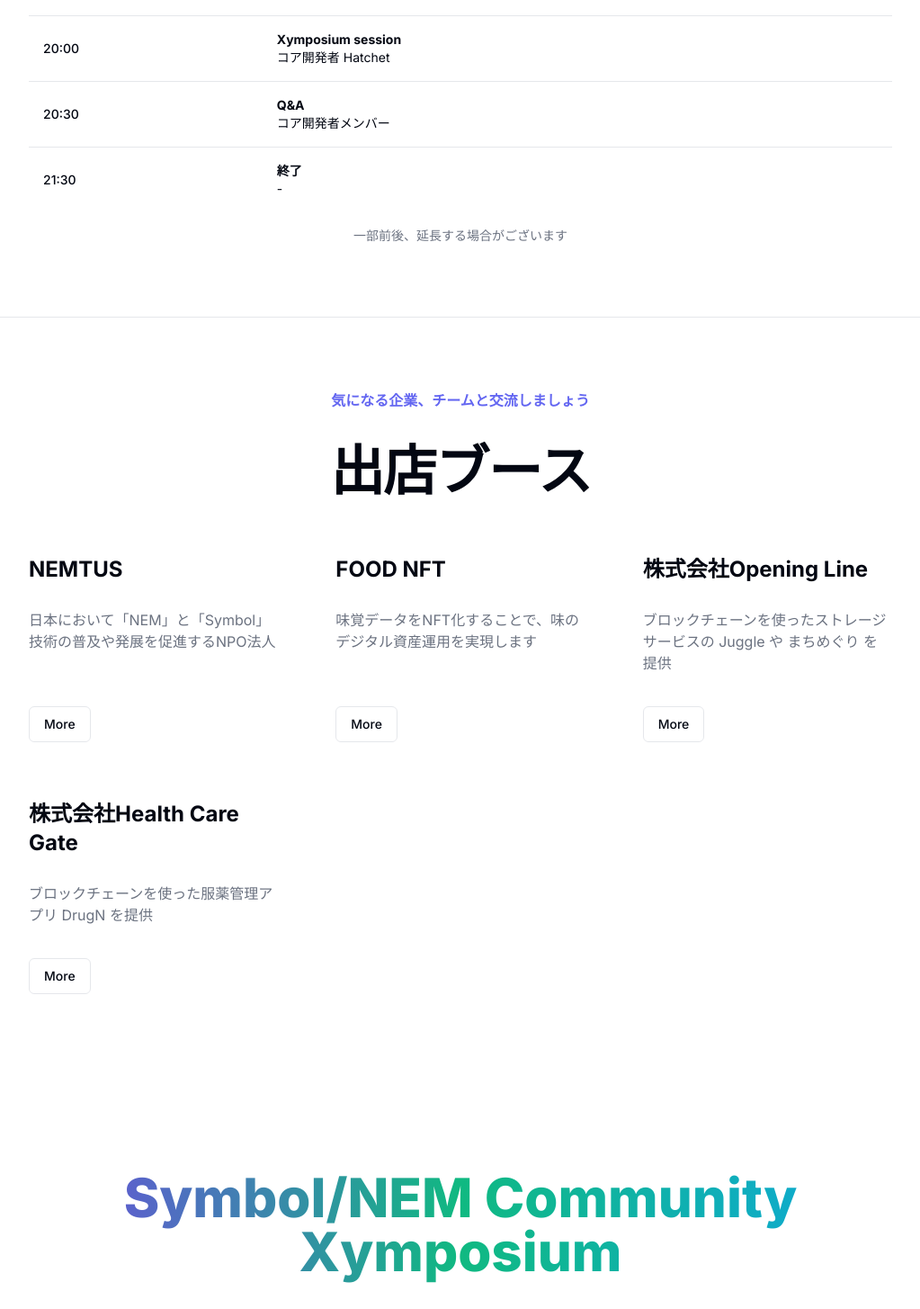
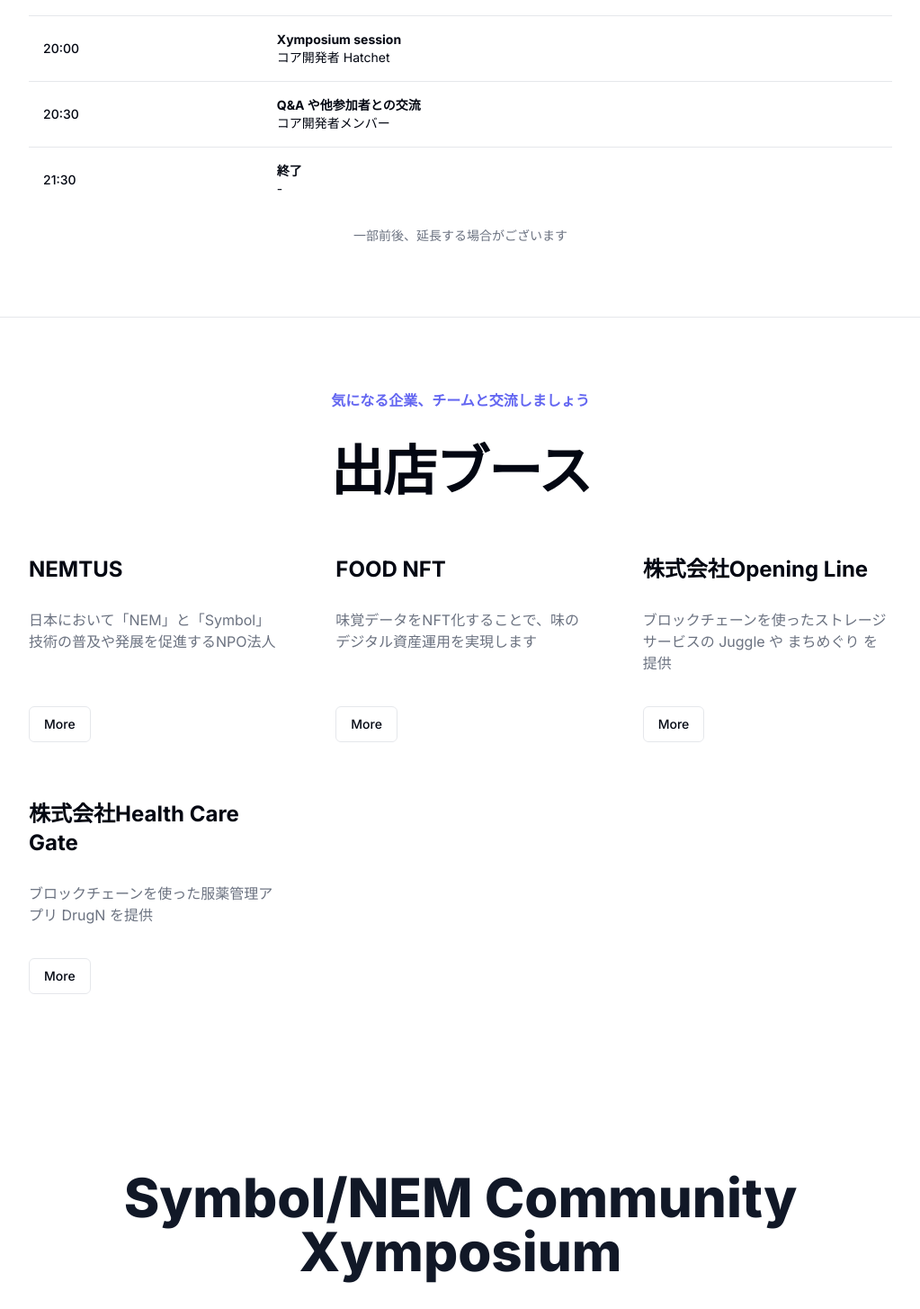
Before and after one commit to ymuichiro/xymposium-lp, a Next.js app: page / in a window 1280 px wide. Shown: the part 3174-4629 px from the top of the page at 90% size, without its empty margins (128-1151 px from the left). Built offline with nearby package versions, Linux system fonts and the light colour scheme.

Commit message:
タイムテーブルの説明変更

```diff
--- a/app/(root)/page.tsx
+++ b/app/(root)/page.tsx
@@ -187,7 +187,7 @@
                   {
                     time: "20:30",
                     speaker: "コア開発者メンバー",
-                    description: "Q&A",
+                    description: "Q&A や他参加者との交流",
                   },
                   {
                     time: "21:30",
@@ -258,7 +258,7 @@
         </div>
       </section>
       <section className="container py-12 md:py-24 max-w-6xl flex flex-col items-center justify-center">
-        <h3 className="background-animate font-extrabold text-4xl md:text-6xl bg-clip-text bg-gradient-to-r from-[#7C3AED] via-emerald-500 to-sky-500 text-transparent text-center p-5 mb-4 leading-none text-gray-900">
+        <h3 className="background-animate font-extrabold text-4xl md:text-6xl text-center p-5 mb-4 leading-none text-gray-900">
           Symbol/NEM Community Xymposium
         </h3>
         <Link variant="button" size="button" href={navigations.registration.index}>
```
